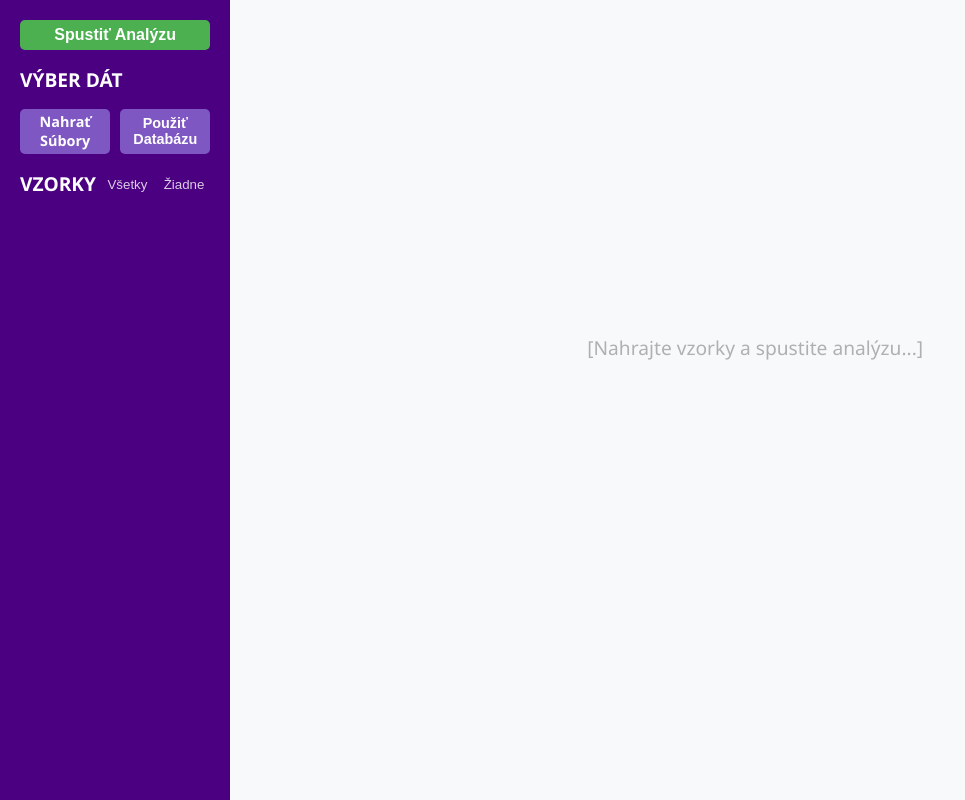
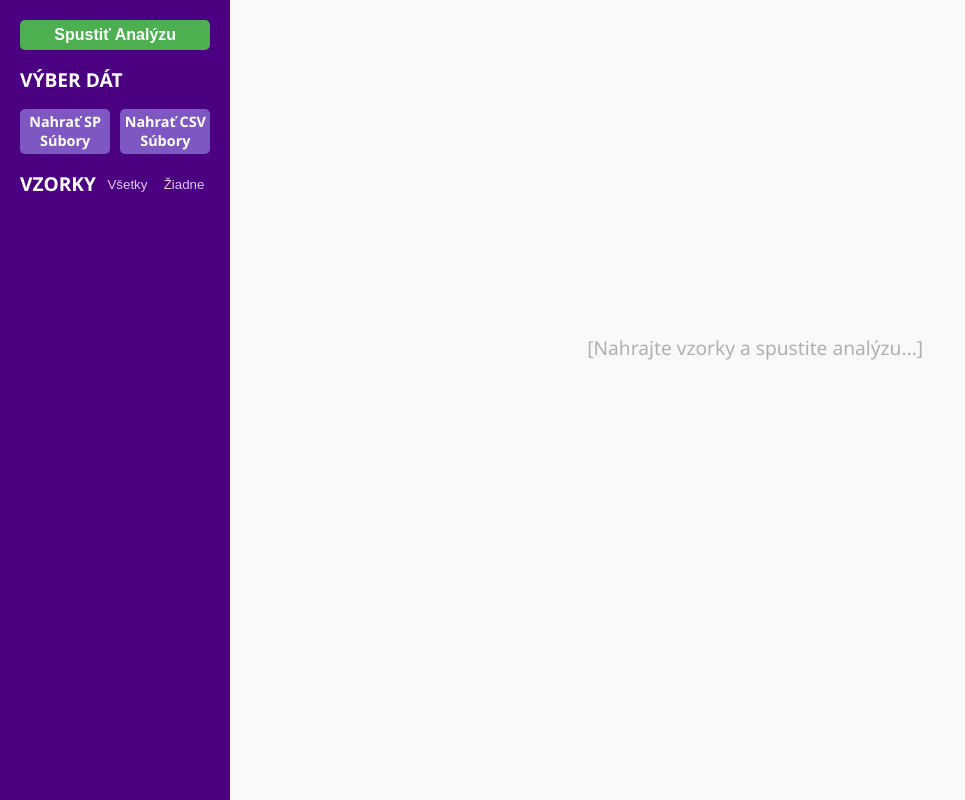
Before and after one commit to juraj-n/BC, a Flask app: page / in a window 1280 px wide. Shown: the whole page, without its empty margins (0-965 px from the left). Run offline with Flask 3, Linux system fonts and the light colour scheme; some libraries are stand-ins or nearby versions.

Commit message:
CSV from C# app parsing added

```diff
--- a/app/routes.py
+++ b/app/routes.py
@@ -1,5 +1,5 @@
 from flask import Blueprint, render_template, request, redirect, url_for
-from .utils import parse_file, min_max_normalize, z_score_normalize, l1_normalize, align, create_residual, zones_coeffs
+from .utils import parse_sp, parse_csv, min_max_normalize, z_score_normalize, l1_normalize, align, create_residual, zones_coeffs
 from .utils import calculate_matrix, pearson_coeff, cosine_similarity, euclidean_distance, spectral_angle_mapper
 from .store import data
 
@@ -62,11 +62,16 @@ def detail_analysis():
 @main.route("/upload_file", methods=["POST"])
 def upload_file():
     for file in request.files.getlist("files"):
-        if not file or not file.filename.lower().endswith(".sp"):
+        if not file or not file.filename.lower().endswith(".sp") and not file.filename.lower().endswith(".csv"):
             continue
 
-        name = file.filename.removesuffix(".sp")
-        raw_data = parse_file(file)
+        if file.filename.lower().endswith(".sp"):
+            name = file.filename.removesuffix(".sp")
+            raw_data = parse_sp(file)
+        elif file.filename.lower().endswith(".csv"):
+            name = file.filename.removesuffix(".csv")
+            raw_data = parse_csv(file)
+
         data.add(name, raw_data, min_max_normalize(raw_data), z_score_normalize(raw_data), l1_normalize(raw_data))
 
     return redirect(url_for("main.home"))
--- a/app/templates/partials/_sidebar.html
+++ b/app/templates/partials/_sidebar.html
@@ -8,12 +8,17 @@
         <div class="side-btn-group">
             <form class="side-upload side-upload-form" action="{{ url_for('main.upload_file') }}" method="POST"
                 enctype="multipart/form-data">
-                <label for="file-input"> Nahrať Súbory </label>
-                <input type="file" id="file-input" name="files" multiple hidden accept=".sp"
+                <label for="file-input-sp"> Nahrať SP Súbory </label>
+                <input type="file" id="file-input-sp" name="files" multiple hidden accept=".sp"
                     onchange="this.form.submit()">
             </form>
 
-            <button class="side-upload side-upload-btn"> Použiť Databázu </button>
+            <form class="side-upload side-upload-form" action="{{ url_for('main.upload_file') }}" method="POST"
+                enctype="multipart/form-data">
+                <label for="file-input-csv"> Nahrať CSV Súbory </label>
+                <input type="file" id="file-input-csv" name="files" multiple hidden accept=".csv"
+                    onchange="this.form.submit()">
+            </form>
         </div>
     </div>
 
--- a/app/utils.py
+++ b/app/utils.py
@@ -12,7 +12,7 @@ ZONES = [
     {"name": "Z8", "x0": 500, "x1": 550},
 ]
 
-def parse_file(file):
+def parse_sp(file):
     stream = io.StringIO(file.stream.read().decode("UTF8"), newline=None)
 
     x_values = []
@@ -40,6 +40,30 @@ def parse_file(file):
         "x": x_values,
         "y": y_values
     }
+
+def parse_csv(file):
+    stream = io.StringIO(file.stream.read().decode("UTF8"), newline=None)
+    reader = csv.reader(stream, delimiter=";")
+    next(reader, None) #Skips "header" row
+
+    x_values = []
+    y_values = []
+
+    for row in reader:
+        try:
+            x = float(row[14].replace(",", "."))
+            y = float(row[15].replace(",", "."))
+        except(ValueError, IndexError):
+            continue
+
+        x_values.append(x)
+        y_values.append(y)
+
+    return {
+        "x": x_values,
+        "y": y_values
+    }
+
 
 def min_max_normalize(data): # Min-max normalizácia na interval <0, 1>
     y_values = data["y"]
```
